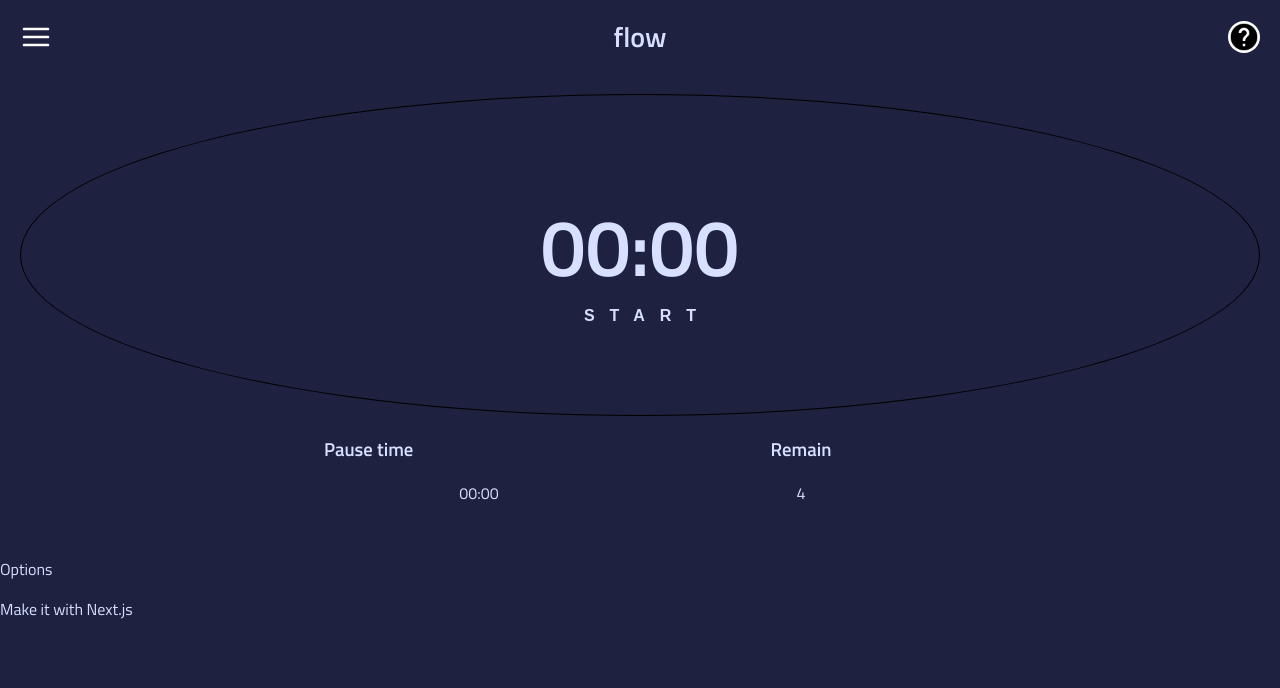
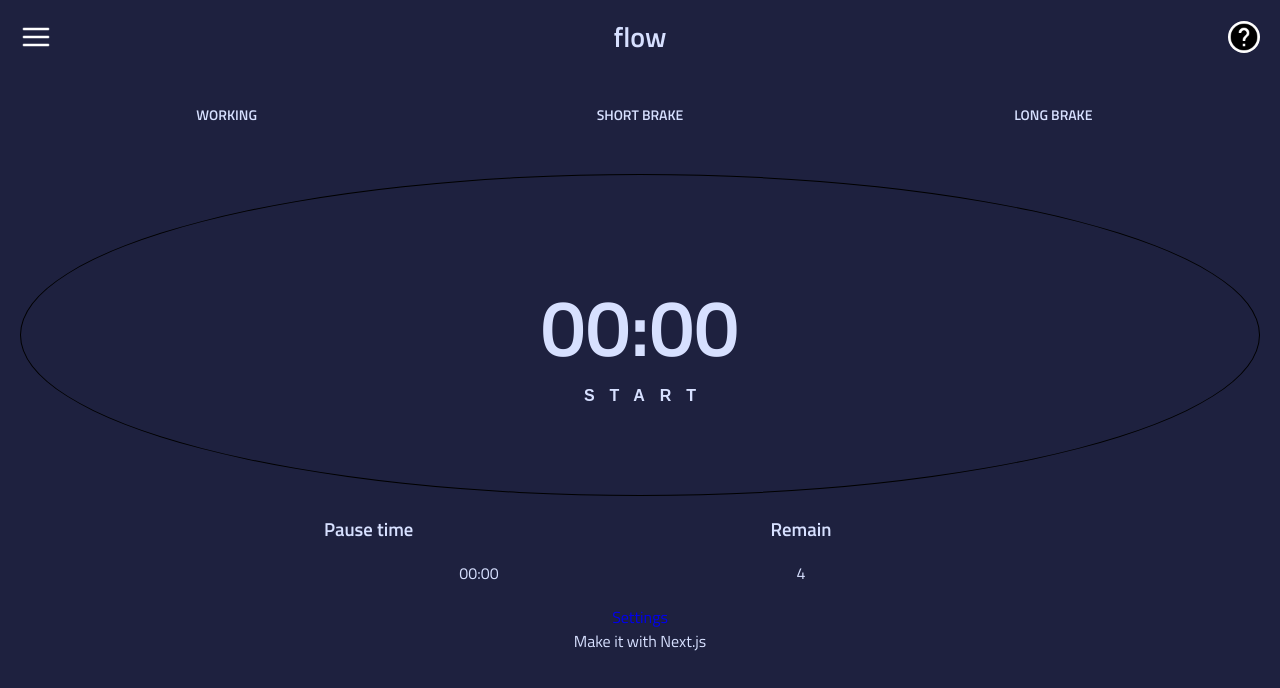
Before and after one commit to hectormoba/flow-app, a Next.js app: page / in a window 1280 px wide. Shown: the top 688 px of the page. Built offline with nearby package versions, Linux system fonts and the light colour scheme.

Commit message:
basic styling before adding timer functionalities

```diff
--- a/components/footer/Footer.js
+++ b/components/footer/Footer.js
@@ -1,8 +1,13 @@
+import Link from 'next/link';
+import styles from './footer.module.scss';
+
 export default function Footer(){
   return(
-    <footer>
-     <div>
-       <p>Options</p>
+    <footer className={styles.footer}>
+     <div className={styles.options_wrapper}>
+       <Link href="/settings">
+        <a>Settings</a>
+       </Link>
        <p>Make it with Next.js</p>
      </div>
     </footer>
--- /dev/null
+++ b/components/footer/footer.module.scss
@@ -0,0 +1,9 @@
+.footer {
+  display: flex;
+  justify-content: center;
+}
+
+.options_wrapper {
+  display: inline-block;
+  text-align: center;
+}
--- /dev/null
+++ b/components/layouts/modal/ModalLayout.js
@@ -0,0 +1,3 @@
+export default function ModalLayout({ children }) {
+  return <main className="modal_main">{children}</main>
+}
--- /dev/null
+++ b/components/slider/Slider.js
@@ -0,0 +1,17 @@
+import styles from './slider.module.scss'
+
+export default function Slider(){
+  return (
+    <section className={styles.section_wrapper}>
+      <div className={styles.slider}>
+        <span className={`${styles.slider_item} font-m`}>working</span>
+      </div>
+      <div className={styles.slider}>
+        <span className={`${styles.slider_item} font-m`}>short brake</span>
+      </div>
+      <div className={styles.slider}>
+        <span className={`${styles.slider_item} font-m`}>long brake</span>
+      </div>
+    </section>
+  )
+}
--- /dev/null
+++ b/components/slider/slider.module.scss
@@ -0,0 +1,13 @@
+.section_wrapper {
+  height: 5vh;
+  margin-bottom: $xl-spacing;
+  display: flex;
+  justify-content: space-around;
+}
+
+.slider {
+  flex-basis: 30%;
+  display: flex;
+  justify-content: center;
+  align-items: center;
+}
--- a/package.json
+++ b/package.json
@@ -10,5 +10,9 @@
     "build": "next build",
     "start": "next start",
     "lint": "next lint"
+  },
+  "devDependencies": {
+    "eslint": "8.10.0",
+    "eslint-config-next": "12.1.0"
   }
 }
--- a/pages/index.js
+++ b/pages/index.js
@@ -1,8 +1,14 @@
 import HomeLayout from "components/layouts/home/HomeLayout";
+import Slider from "components/slider/Slider"
 import Timer from "components/timer/Timer";
 
 export default function HomePage() {
-  return <Timer />
+  return (
+    <>
+      <Slider />
+      <Timer />
+    </>
+  )
 }
 
 HomePage.getLayout = function getLayout(page){
--- a/styles/main.scss
+++ b/styles/main.scss
@@ -1,15 +1,4 @@
 @import "variables.scss";
-
-body {
-  margin: 0;
-  font-family: "Titillium Web", sans-serif;
-  background-color: $main-bg;
-  color: $font-color;
-}
-
-.main {
-  padding: $m-spacing;
-}
 
 /* HELPERS */
 
@@ -31,7 +20,23 @@ body {
   text-transform: uppercase;
 }
 
+.modal_main {
+  background-color: $font-color;
+  color: $main-bg;
+}
+
 /* Global resets */
+
+body {
+  margin: 0;
+  font-family: "Titillium Web", sans-serif;
+  background-color: $main-bg;
+  color: $font-color;
+}
+
+.main {
+  padding: $m-spacing;
+}
 
 // avoiding h1,h2 brower size in FF
 
@@ -42,3 +47,14 @@ h1 {
 h2 {
   @include font-set($xl-fs, $xl-lh);
 }
+
+p {
+  margin: 0;
+}
+
+a {
+  text-decoration: none;
+  &:visited {
+    color: inherit;
+  }
+}
```
Also changed, not shown: pages/settings.js (added, +51 -0 lines), .eslintrc.json (added), public/icons8-close-30.png (added), 1 other file (tests, documents, lock files or other folders).
